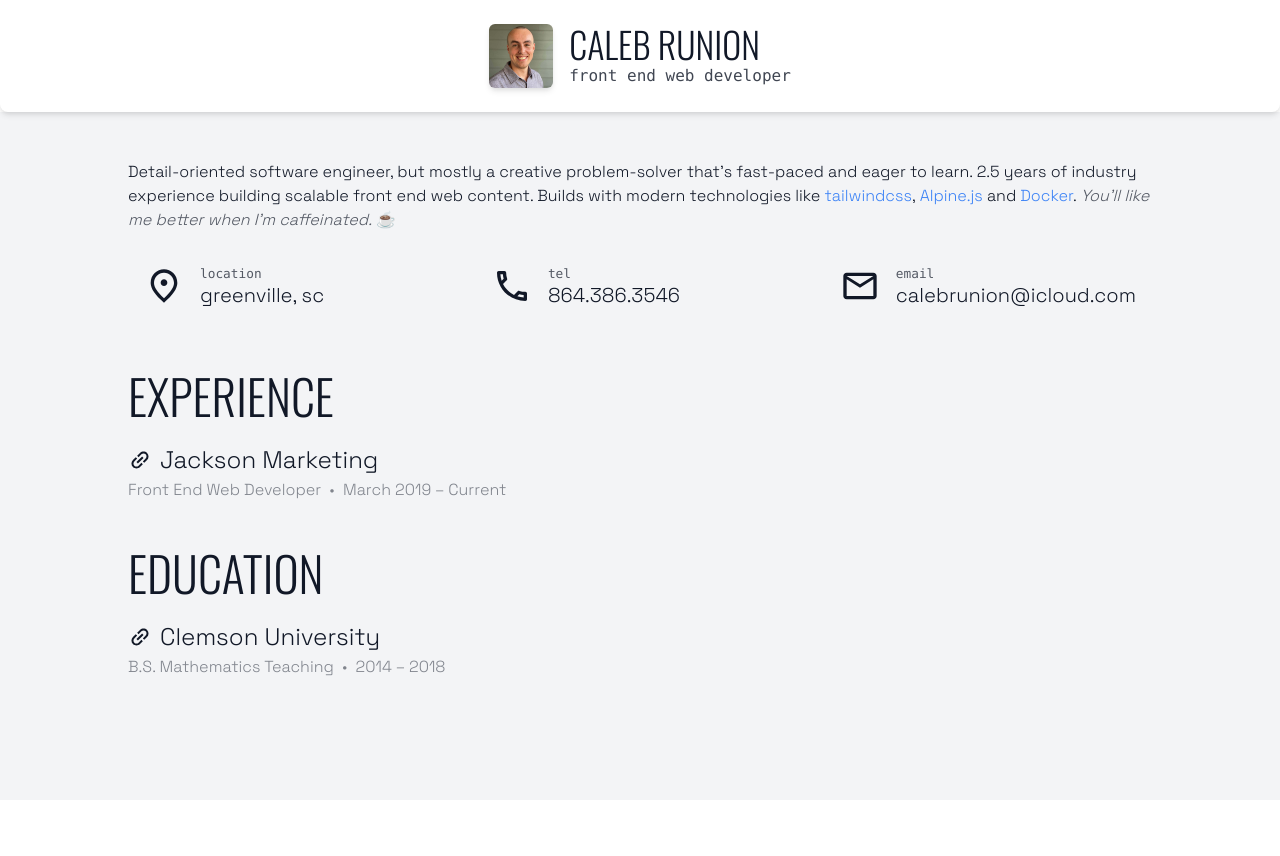
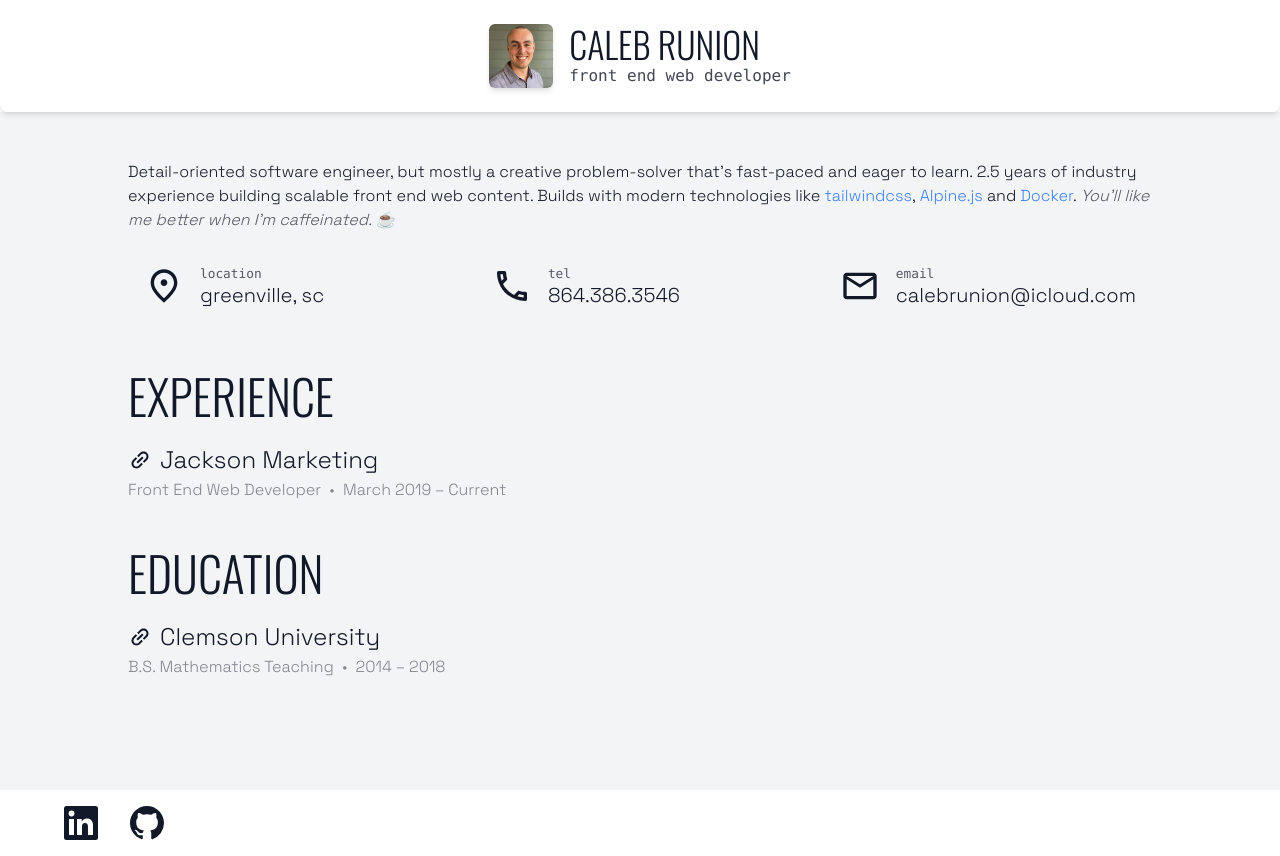
Before and after one commit to trexchard/hello-next, a Next.js app: page / in a window 1280 px wide. Before the commit the page ends 800 px from the top, so only its background shows below. Built offline with nearby package versions, Linux system fonts and the light colour scheme.

Commit message:
Footer: Create "Social Links" section

```diff
--- a/pages/index.js
+++ b/pages/index.js
@@ -99,6 +99,24 @@ export default function Home() {
         </div>
       </main>
 
+
+      <footer className="flex px-4 bg-white md:px-12 dark:bg-gray-700">
+
+          <a href="https://www.linkedin.com/in/calebrunion/" className="p-4 transition hover:text-blue-500">
+            <svg width="34" height="34" xmlns="http://www.w3.org/2000/svg" viewBox="0 0 34 34" className="fill-current">
+              <title>LinkedIn</title>
+              <path d="M34,2.5v29A2.5,2.5,0,0,1,31.5,34H2.5A2.5,2.5,0,0,1,0,31.5V2.5A2.5,2.5,0,0,1,2.5,0h29A2.5,2.5,0,0,1,34,2.5ZM10,13H5V29h5Zm.45-5.5A2.88,2.88,0,0,0,7.59,4.6H7.5a2.9,2.9,0,0,0,0,5.8h0a2.88,2.88,0,0,0,2.95-2.81ZM29,19.28c0-4.81-3.06-6.68-6.1-6.68a5.7,5.7,0,0,0-5.06,2.58H17.7V13H13V29h5V20.49a3.32,3.32,0,0,1,3-3.58h.19c1.59,0,2.77,1,2.77,3.52V29h5Z"/>
+            </svg>
+          </a>
+
+          <a href="https://github.com/calebrunion" className="p-4 transition hover:text-blue-500">
+            <svg width="34" height="34" viewBox="0 0 16 16" aria-hidden="true" className="fill-current">
+              <title>GitHub</title>
+              <path fill-rule="evenodd" d="M8 0C3.58 0 0 3.58 0 8c0 3.54 2.29 6.53 5.47 7.59.4.07.55-.17.55-.38 0-.19-.01-.82-.01-1.49-2.01.37-2.53-.49-2.69-.94-.09-.23-.48-.94-.82-1.13-.28-.15-.68-.52-.01-.53.63-.01 1.08.58 1.23.82.72 1.21 1.87.87 2.33.66.07-.52.28-.87.51-1.07-1.78-.2-3.64-.89-3.64-3.95 0-.87.31-1.59.82-2.15-.08-.2-.36-1.02.08-2.12 0 0 .67-.21 2.2.82.64-.18 1.32-.27 2-.27.68 0 1.36.09 2 .27 1.53-1.04 2.2-.82 2.2-.82.44 1.1.16 1.92.08 2.12.51.56.82 1.27.82 2.15 0 3.07-1.87 3.75-3.65 3.95.29.25.54.73.54 1.48 0 1.07-.01 1.93-.01 2.2 0 .21.15.46.55.38A8.013 8.013 0 0016 8c0-4.42-3.58-8-8-8z"/>
+            </svg>
+          </a>
+
+      </footer>
     </body>
   )
 }
```
